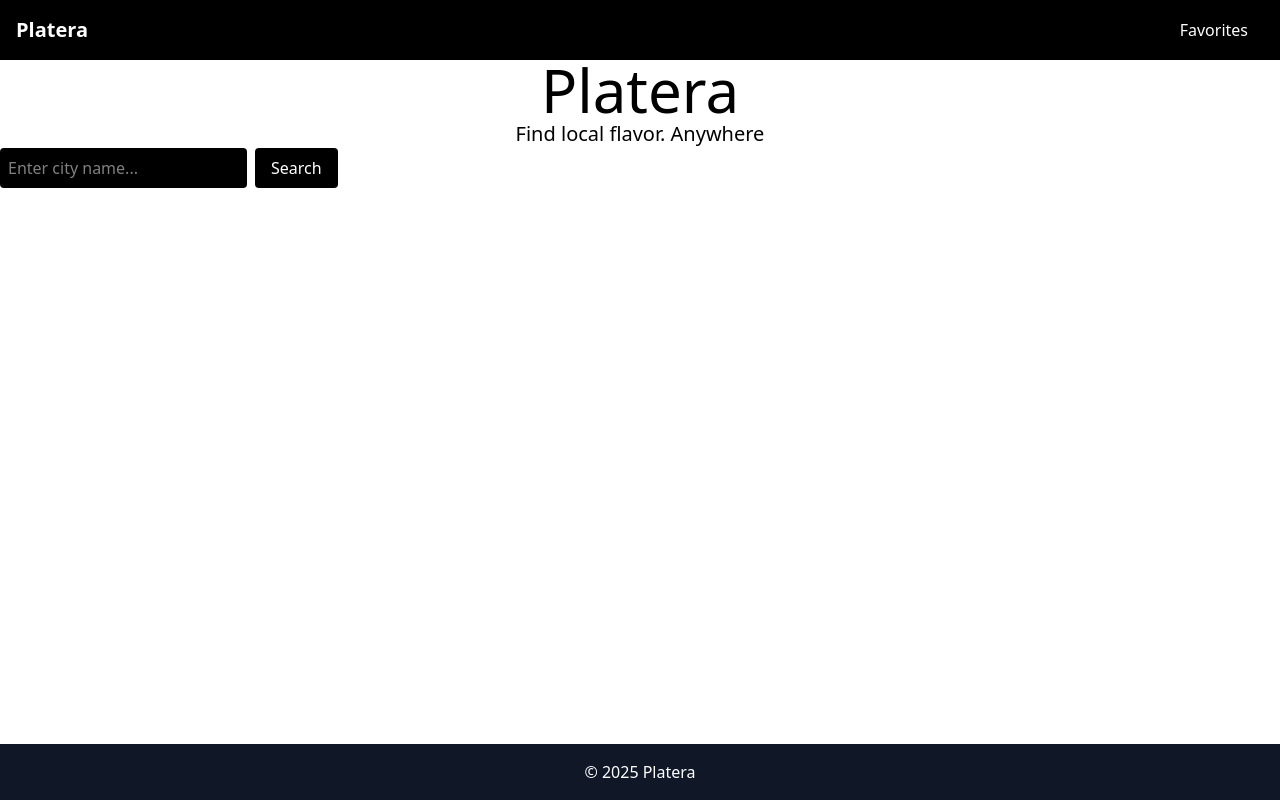
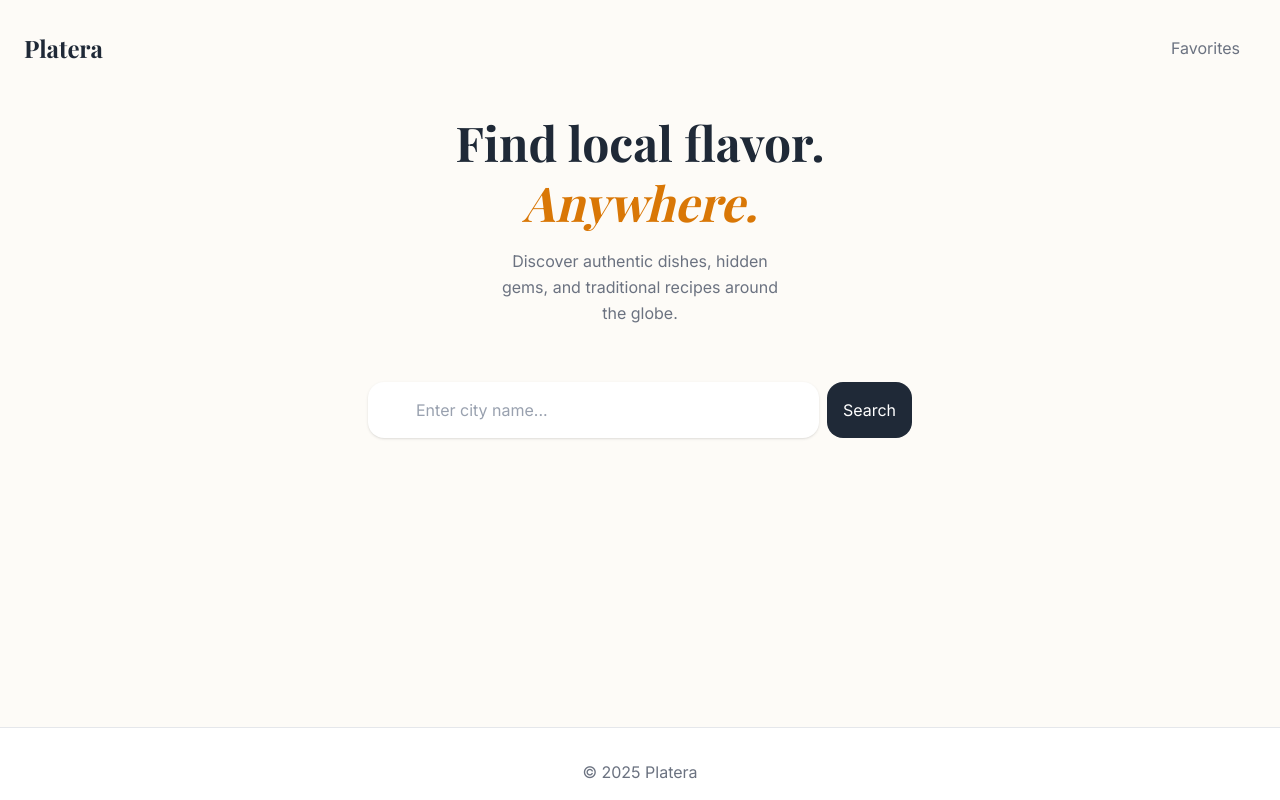
Before and after one commit to gorankolak/platera-app, a React (Vite) app: page / in a window 1280 px wide. Built offline with nearby package versions, Linux system fonts and the light colour scheme; no server answers.

Commit message:
Working on styling

```diff
--- a/index.html
+++ b/index.html
@@ -3,6 +3,9 @@
   <head>
     <meta charset="UTF-8" />
     <link rel="icon" type="image/svg+xml" href="/vite.svg" />
+
+    <link href="https://fonts.googleapis.com/css2?family=Playfair+Display:wght@400;700&family=Inter:wght@400;500;700&display=swap" rel="stylesheet">
+
     <meta name="viewport" content="width=device-width, initial-scale=1.0" />
     <title>platera-app</title>
   </head>
--- a/src/components/DishCard.jsx
+++ b/src/components/DishCard.jsx
@@ -14,7 +14,7 @@ const DishCard = ({ dish }) => {
         className="w-full h-48 object-cover rounded-t"
       />
       <div className="p-2">
-        <h3 className="text-lg font-medium">{dish.strMeal}</h3>
+        <h3 className="text-lg">{dish.strMeal}</h3>
       </div>
     </div>
   );
--- a/src/components/Layout.jsx
+++ b/src/components/Layout.jsx
@@ -2,23 +2,27 @@ import { Outlet, Link } from "react-router";
 
 const Layout = () => {
   return (
+    // styling in progress - logo and icons to be added
     <div className="flex flex-col min-h-screen max-w-7xl mx-auto">
-      <header className="bg-black text-white p-4 flex justify-between items-center">
-        <Link to="/" className="font-bold text-xl">
+      <header className="flex justify-between items-center pt-8 px-6 pb-4">
+        <Link to="/" className="font-display font-bold text-2xl text-darkgray">
           Platera
         </Link>
         <nav>
-          <Link to="/favorites" className="mr-4 hover:underline">
+          <Link
+            to="/favorites"
+            className="mr-4 text-mediumgray hover:underline"
+          >
             Favorites
           </Link>
         </nav>
       </header>
 
-      <main className="flex-1">
+      <main className="flex-1 px-3 pb-4">
         <Outlet />
       </main>
 
-      <footer className="bg-gray-900 text-white text-center p-4">
+      <footer className="bg-white text-center text-mediumgray border-t border-gray-200 pt-8 px-6 pb-4">
         &copy; {new Date().getFullYear()} Platera
       </footer>
     </div>
--- a/src/components/SearchBar.jsx
+++ b/src/components/SearchBar.jsx
@@ -16,19 +16,25 @@ const SearchBar = () => {
   };
 
   return (
+    // styling in progress - icons to be added
+    <div className="sm:max-w-xl mb-12 mx-auto p-4">
       <form onSubmit={handleSubmit} className="flex gap-2">
         <input
           type="text"
           placeholder="Enter city name..."
           value={input}
           onChange={(e) => setInput(e.target.value)}
-        className="bg-black text-white px-2 py-2 rounded"
+          className="block w-full pl-12 pr-4 py-4 rounded-2xl border-none bg-white text-mediumgray placeholder:text-gray-400 focus:ring-2 focus:ring-primary/20 shadow-sm"
         />
 
-      <button type="submit" className="bg-black text-white px-4 py-2 rounded">
+        <button
+          type="submit"
+          className="bg-darkgray text-white px-4 py-2 rounded-2xl"
+        >
           Search
         </button>
       </form>
+    </div>
   );
 };
 
--- a/src/index.css
+++ b/src/index.css
@@ -1 +1,27 @@
 @import "tailwindcss";
+
+@tailwind base;
+@tailwind components;
+@tailwind utilities;
+
+@theme {
+  --font-display: "Playfair Display", serif;
+  --font-sans: 'Inter', sans-serif;
+
+  --color-amber: #D97706;
+  --color-cream: #FDFBF7;
+  --color-darkgray: #1F2937;
+  --color-mediumgray: #6B7280;
+}
+
+@layer base {
+  body {
+    @apply bg-cream text-mediumgray;
+  }
+}
+
+@layer components {
+  h1, h2, h3 {
+    @apply text-darkgray font-display font-bold;
+  }
+}
--- a/src/pages/DishPage.jsx
+++ b/src/pages/DishPage.jsx
@@ -55,7 +55,7 @@ const DishPage = () => {
 
   return (
     <div className="p-4 max-w-4xl mx-auto">
-      <h2 className="text-3xl font-bold mb-4">{dish.strMeal}</h2>
+      <h2 className="text-4xl font-bold mb-4">{dish.strMeal}</h2>
       <img
         src={dish.strMealThumb}
         alt={dish.strMeal}
@@ -93,15 +93,13 @@ const DishPage = () => {
             ? removeFavorite(dish.idMeal)
             : addFavorite(dish)
         }
-        className={`mt-4 px-4 py-2 rounded font-semibold ${
+        className={`w-full mt-4 px-4 py-4 rounded-2xl font-semibold ${
           isFavorite(dish.idMeal)
-            ? "bg-red-500 text-white"
-            : "bg-gray-200 text-gray-800"
+            ? "bg-gray-200 text-darkgray"
+            : "bg-amber text-white"
         }`}
       >
-        {isFavorite(dish.idMeal)
-          ? "Remove from Favorites ❤️"
-          : "Add to Favorites 🤍"}
+        {isFavorite(dish.idMeal) ? "Remove from Favorites" : "Add to Favorites"}
       </button>
     </div>
   );
--- a/src/pages/Favorites.jsx
+++ b/src/pages/Favorites.jsx
@@ -11,7 +11,7 @@ const Favorites = () => {
 
   return (
     <div className="p-4">
-      <h2 className="text-2xl font-bold mb-4">Your Favorites</h2>
+      <h2 className="text-4xl font-bold mb-4">Your Favorites</h2>
       <div className="grid grid-cols-2 md:grid-cols-3 lg:grid-cols-4 gap-4">
         {favorites.map((dish) => (
           <div
@@ -25,10 +25,10 @@ const Favorites = () => {
               onClick={() => navigate(`/dish/${dish.idMeal}`)}
             />
             <div className="p-2">
-              <h3 className="text-lg font-medium">{dish.strMeal}</h3>
+              <h3 className="text-lg">{dish.strMeal}</h3>
               <button
                 onClick={() => removeFavorite(dish.idMeal)}
-                className="mt-2 text-sm text-red-500"
+                className="mt-2 text-sm text-amber"
               >
                 Remove ❤️
               </button>
--- a/src/pages/Home.jsx
+++ b/src/pages/Home.jsx
@@ -2,12 +2,20 @@ import SearchBar from "../components/SearchBar";
 
 const Home = () => {
   return (
-    <div className="text-center">
-      <h1 className="text-6xl">Platera</h1>
-      <h2 className="text-xl">Find local flavor. Anywhere</h2>
+    <>
+      <div class="mt-8 mb-10 text-center">
+        <h2 class="max-w-70 sm:max-w-xl mx-auto text-5xl font-bold font-display mb-4 leading-tight">
+          Find local flavor.{" "}
+          <span class="block text-amber text-primary italic">Anywhere.</span>
+        </h2>
+        <p class="text-text-muted text-base max-w-70 mx-auto leading-relaxed">
+          Discover authentic dishes, hidden gems, and traditional recipes around
+          the globe.
+        </p>
+      </div>
 
       <SearchBar />
-    </div>
+    </>
   );
 };
 
--- a/src/pages/SearchResults.jsx
+++ b/src/pages/SearchResults.jsx
@@ -95,11 +95,13 @@ const SearchResults = () => {
   }, [area]);
 
   if (loading) return <p className="p-4 text-center">Loading...</p>;
-  if (error) return <p className="p-4 text-center text-red-500">{error}</p>;
+  if (error) return <p className="p-4 text-center text-amber">{error}</p>;
 
   return (
     <div className="p-4">
-      <h2 className="text-xl font-semibold mb-4">Dishes from {area} cuisine</h2>
+      <h2 className="text-4xl font-semibold mb-4">
+        Dishes from <span class="text-amber italic">{area}</span> cuisine
+      </h2>
       <div className="grid grid-cols-2 md:grid-cols-3 lg:grid-cols-4 gap-4">
         {dishes.map((dish) => (
           <DishCard key={dish.idMeal} dish={dish} />
```
Also changed, not shown: 1 other file (tests, documents, lock files or other folders). Lines whose indentation alone changed are shown as unchanged.
